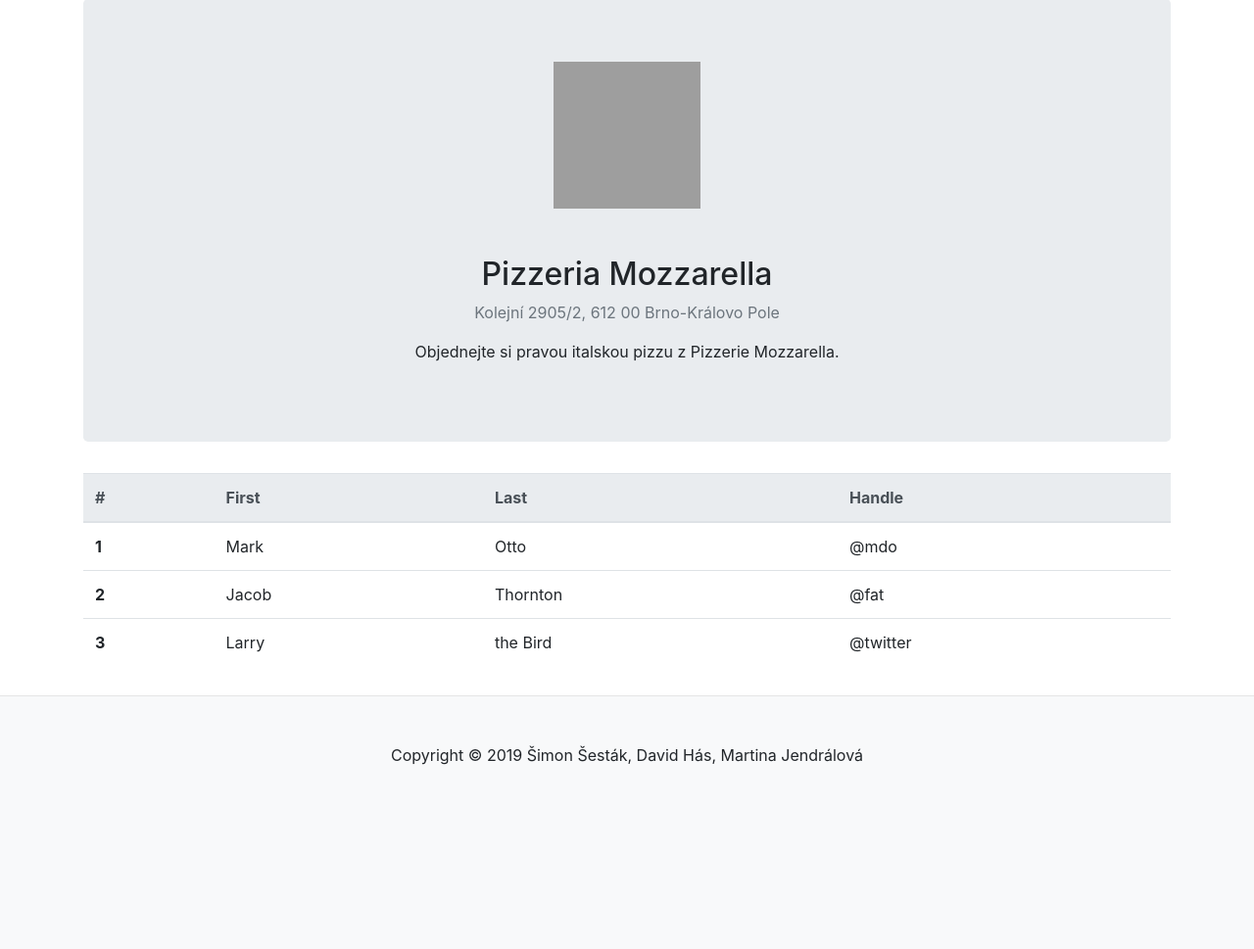
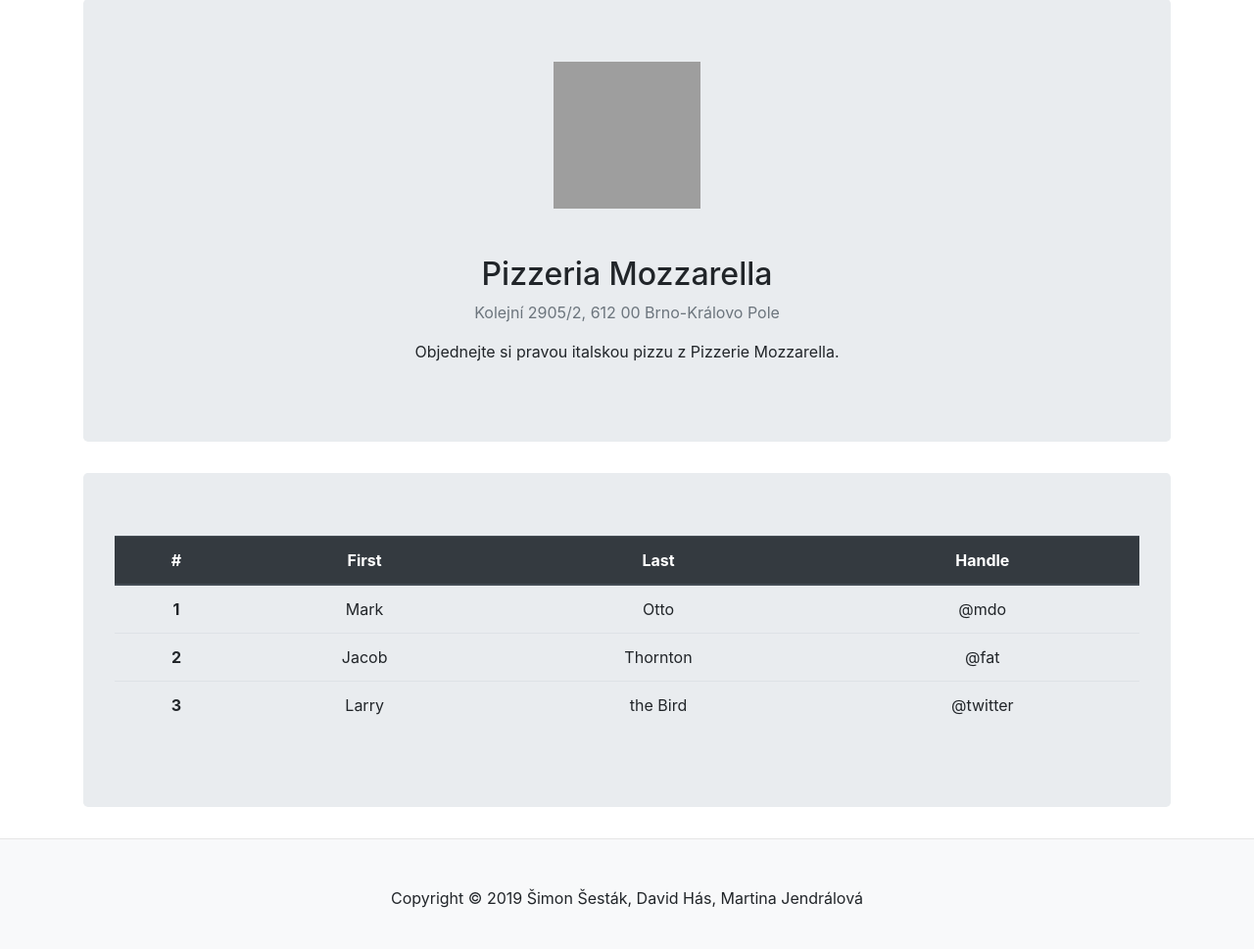
Before and after one commit to Srndo/IIS, a Flask app: page /canteen/3 in a window 1280 px wide. Shown: the part 158-1127 px from the top of the page at 98% size. Before the commit the page ends 939 px from the top, so only its background shows below. Run offline with Flask 2, Linux system fonts and the light colour scheme; data comes from the database, SQL or seed files in the repository; some libraries are stand-ins or nearby versions; grey boxes are pictures that could not be loaded.

Commit message:
Add canteen page

```diff
--- a/templates/canteen.html
+++ b/templates/canteen.html
@@ -6,9 +6,9 @@
   <p class="text-muted">{{ canteen.adresa }}</p>
   <p>{{ canteen.description }}</p>
 </div>
-<div>
+<div class="jumbotron">
   <table class="table">
-    <thead class="thead-light">
+    <thead class="thead-dark">
       <tr>
         <th scope="col">#</th>
         <th scope="col">First</th>
```
